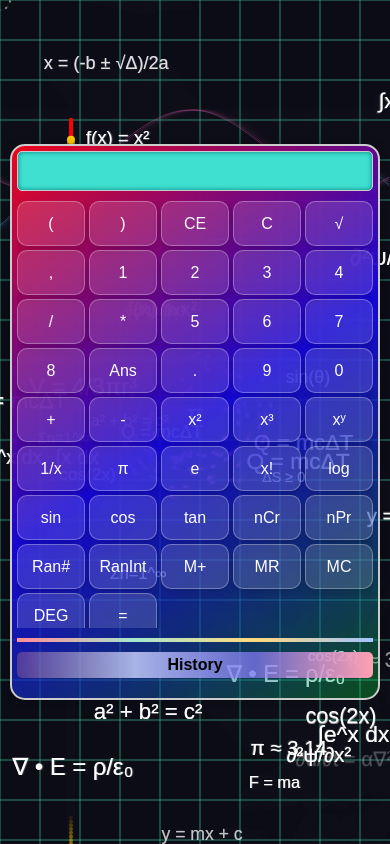
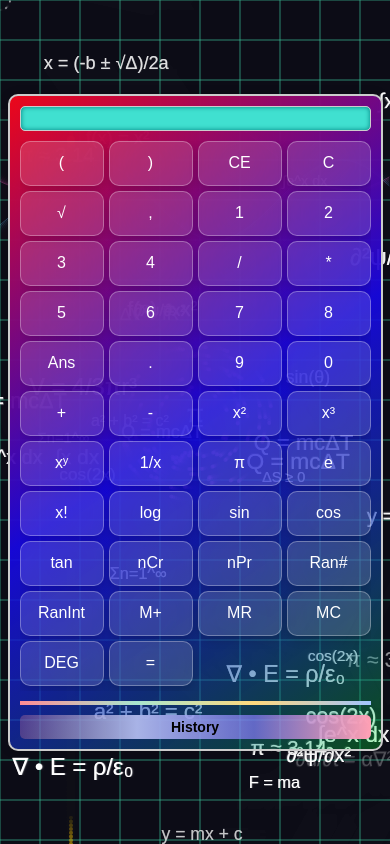
Before and after one commit to T-actician/flask-calculator, a Flask app: page / in a window 390 px wide. Run offline with Flask 3, Linux system fonts and the light colour scheme; some libraries are stand-ins or nearby versions.

Commit message:
Update check9

```diff
--- a/static/style.css
+++ b/static/style.css
@@ -128,47 +128,51 @@ button:active {
 }
 
 /* === Mobile Responsiveness === */
-/* Mobile-first adjustments */
-@media (max-width: 600px) {
-    body {
-        touch-action: manipulation; /* Disable double-tap zoom */
-        overflow: hidden;
+@media (max-width: 480px) {
+    html, body {
+        margin: 0;
+        padding: 0;
         height: 100vh;
         width: 100vw;
         display: flex;
         justify-content: center;
         align-items: center;
-        padding: 10px;
+        background: transparent;
         box-sizing: border-box;
     }
 
     .calculator {
-        width: 100% !important; /* Full width */
-        max-width: 100% !important;
-        max-height: 80vh; /* Prevent overflow */
-        padding: 5px;
-        border-radius: 15px; /* Softer edges */
+        width: 90%;
+        height: 75vh;
+        max-height: 75vh;
+        display: flex;
+        flex-direction: column;
+        justify-content: flex-start;
+        align-items: stretch;
+    }
+
+    #display {
+        height: 45px;
+        font-size: 20px;
     }
 
     .buttons {
-        grid-template-columns: repeat(5, 1fr) !important; /* 5 cols for mobile */
-        gap: 4px;
+        grid-template-columns: repeat(4, 1fr);
         overflow-y: auto;
-        max-height: 50vh; /* Scrollable if needed */
+        flex-grow: 1;
     }
 
     button {
-        height: 45px !important;
-        font-size: 16px !important;
-        min-width: 0; /* Allow shrinking */
+        height: 45px;
+        font-size: 16px;
     }
 
-    #display {
-        font-size: 20px !important;
-        height: 40px !important;
+    .history-header {
+        font-size: 14px;
     }
 
     .history {
-        max-height: 15vh !important; /* Smaller history panel */
+        font-size: 12px;
+        max-height: 60px;
     }
 }
--- a/templates/index.html
+++ b/templates/index.html
@@ -2,10 +2,10 @@
 <html lang="en">
 <head>
     <meta charset="UTF-8">
-    <meta name="viewport" content="width=device-width, initial-scale=1.0">
-
+    <meta name="viewport" content="width=device-width, initial-scale=1.0, maximum-scale=1.0, user-scalable=no">
     <title>Candy Calculator</title>
     <link rel="stylesheet" href="/static/style.css">
+    <script src="https://cdnjs.cloudflare.com/ajax/libs/p5.js/1.6.0/p5.min.js"></script>
 </head>
 <body>
     <div class="calculator">
@@ -30,7 +30,6 @@
     </div>
 
     <script src="/static/script.js"></script>
-    <script src="https://cdnjs.cloudflare.com/ajax/libs/p5.js/1.6.0/p5.min.js"></script>
     <script src="/static/math-bg.js"></script>
 </body>
 </html>
```
